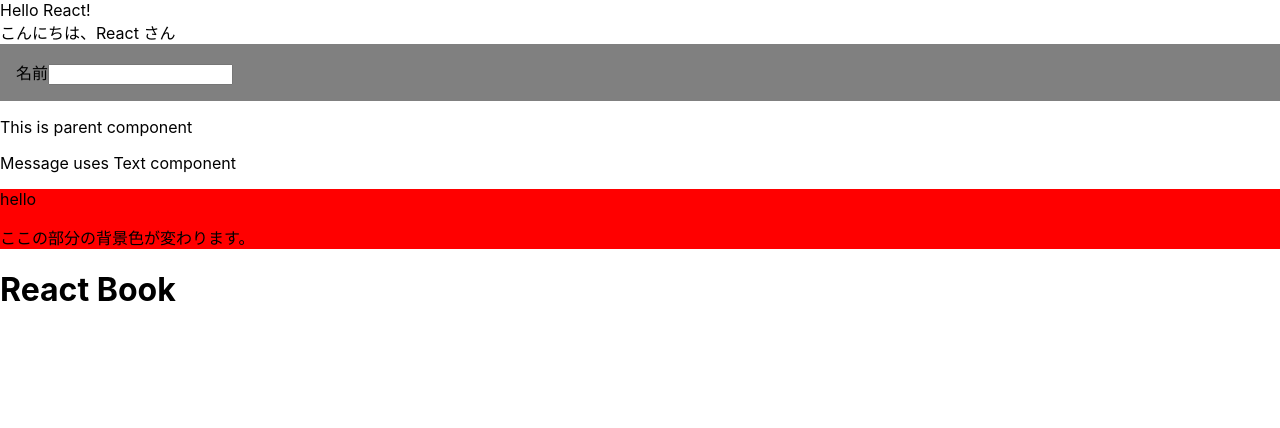
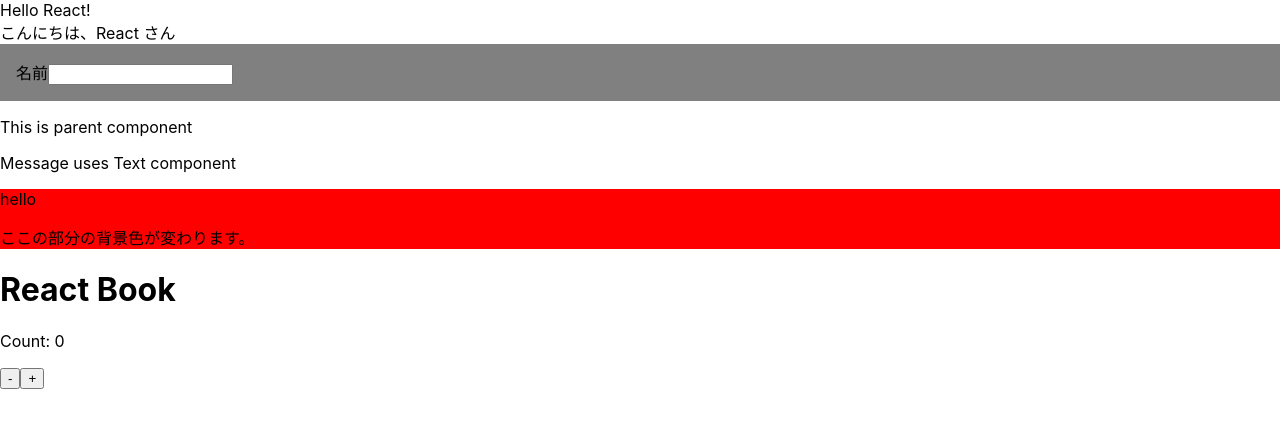
Before and after one commit to TomozQ/react-ts101, a React (Create React App) app: page / in a window 1280 px wide. Shown: the top 428 px of the page. Built offline with nearby package versions, Linux system fonts and the light colour scheme.

Commit message:
useState

```diff
--- /dev/null
+++ b/src/components/Count.tsx
@@ -0,0 +1,22 @@
+import React, { useState } from 'react'
+
+type CounterProps = {
+  initialValue: number
+}
+
+const Count = (props: CounterProps) => {
+  const { initialValue } = props
+  // カウントを保持する1つの状態をuseState()で宣言し、引数には初期値を指定する。
+  const [count, setCount] = useState(initialValue)  // countが現在の状態、setCountが状態を更新する関数
+
+  return (
+    <div>
+      <p>Count: {count} </p>
+      {/* setCountを呼ぶことで状態を更新する */}
+      <button onClick={() => setCount(count - 1)}> - </button>
+      <button onClick={() => setCount((prevCount) => prevCount + 1)}> + </button> {/* setCountに関数を渡す場合は現在の状態を引数に取る */}
+    </div>
+  )
+}
+
+export default Count
--- a/src/index.tsx
+++ b/src/index.tsx
@@ -7,6 +7,7 @@ import Name from './components/Name';
 import Message from './components/Message';
 import Parent from './components/ContainerSample';
 import Page from './components/ContextSample';
+import Count from './components/Count';
 
 import reportWebVitals from './reportWebVitals';
 
@@ -20,6 +21,7 @@ root.render(
     <Message />
     <Parent />
     <Page />
+    <Count initialValue={0}/>
   </React.StrictMode>
 );
 
```
